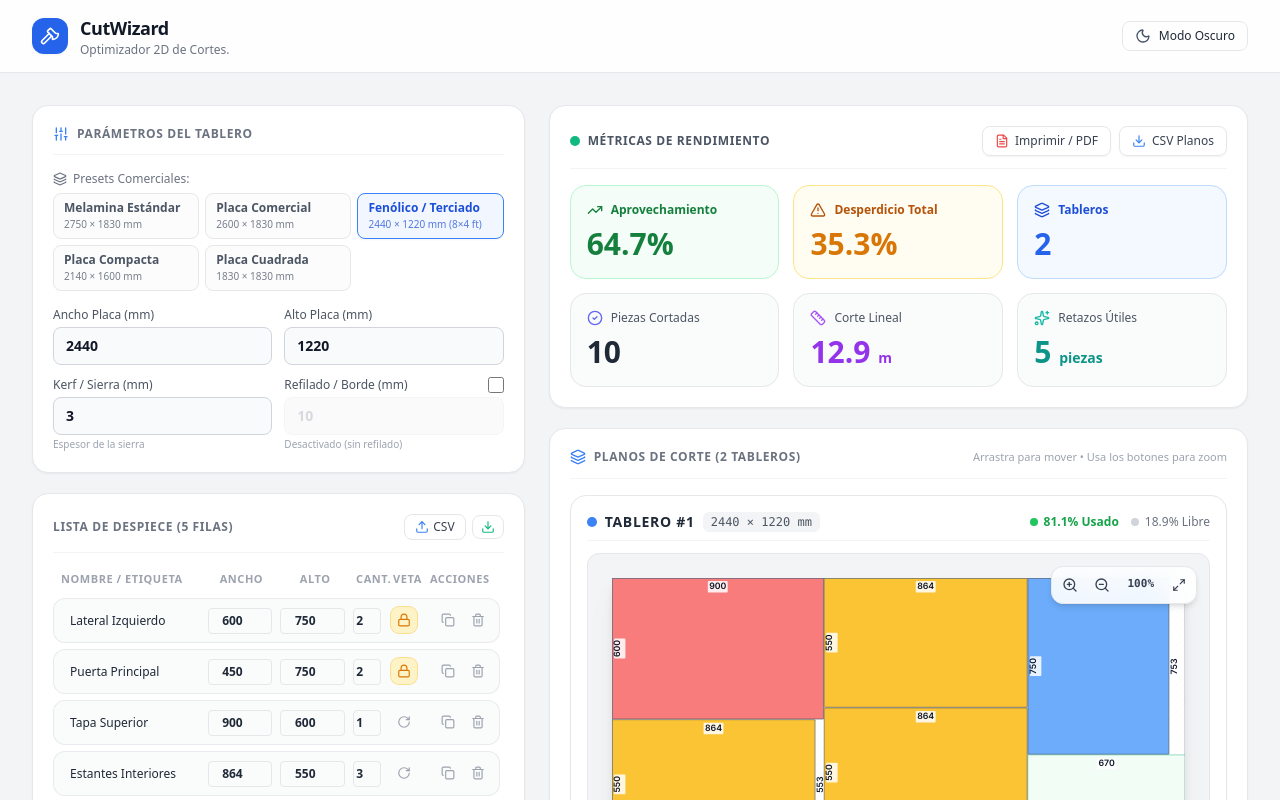
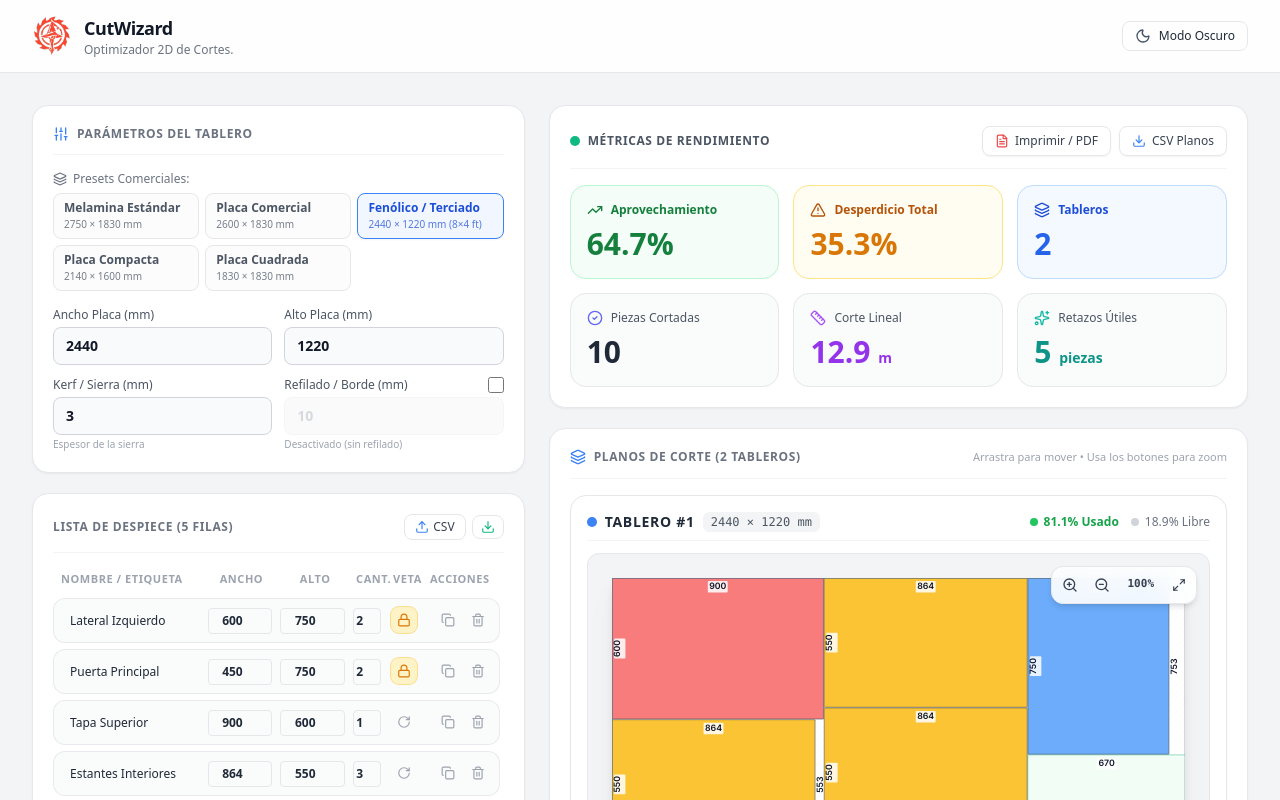
Before and after one commit to alvaro-salort/CutWizard, a React (Vite) app: page / in a window 1280 px wide. Shown: the top 800 px of the page. Built offline with nearby package versions, Linux system fonts and the light colour scheme.

Commit message:
feat(branding): add CutWizard SVG favicon and integrate logo into navbar

```diff
--- a/components/Navbar.tsx
+++ b/components/Navbar.tsx
@@ -1,5 +1,5 @@
 import React from 'react';
-import { Axe, Sun, Moon } from 'lucide-react';
+import { Sun, Moon } from 'lucide-react';
 
 interface NavbarProps {
   darkMode: boolean;
@@ -14,9 +14,11 @@
     >
       <div className="max-w-7xl mx-auto flex justify-between items-center">
         <div className="flex items-center gap-3">
-          <div className="p-2 bg-blue-600 text-white rounded-xl shadow-sm">
-            <Axe className="w-5 h-5" />
-          </div>
+          <img
+            src="/favicon.svg"
+            alt="CutWizard Logo"
+            className="w-10 h-10 object-contain select-none"
+          />
           <div>
             <h1 className="text-lg font-bold tracking-tight text-gray-900 dark:text-white">
               CutWizard
--- a/index.html
+++ b/index.html
@@ -4,6 +4,7 @@
     <meta charset="UTF-8" />
     <meta name="viewport" content="width=device-width, initial-scale=1.0" />
     <title>CutWizard - Optimizador de Cortes 2D</title>
+    <link rel="icon" type="image/svg+xml" href="/favicon.svg?v=3" />
     <link rel="preconnect" href="https://fonts.googleapis.com">
     <link rel="preconnect" href="https://fonts.gstatic.com" crossorigin>
     <link href="https://fonts.googleapis.com/css2?family=Inter:wght@300;400;500;600;700;800&display=swap" rel="stylesheet">
```
Also changed, not shown: public/favicon.svg (added).
